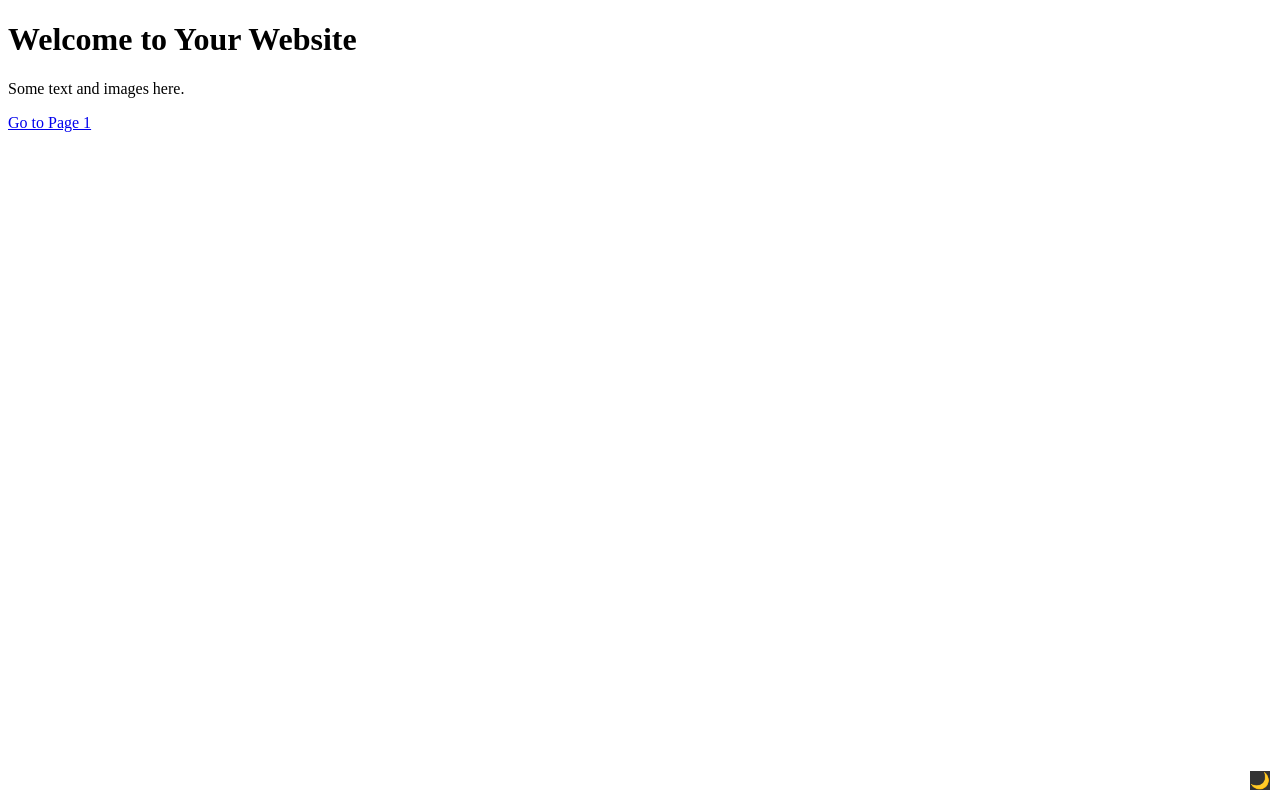
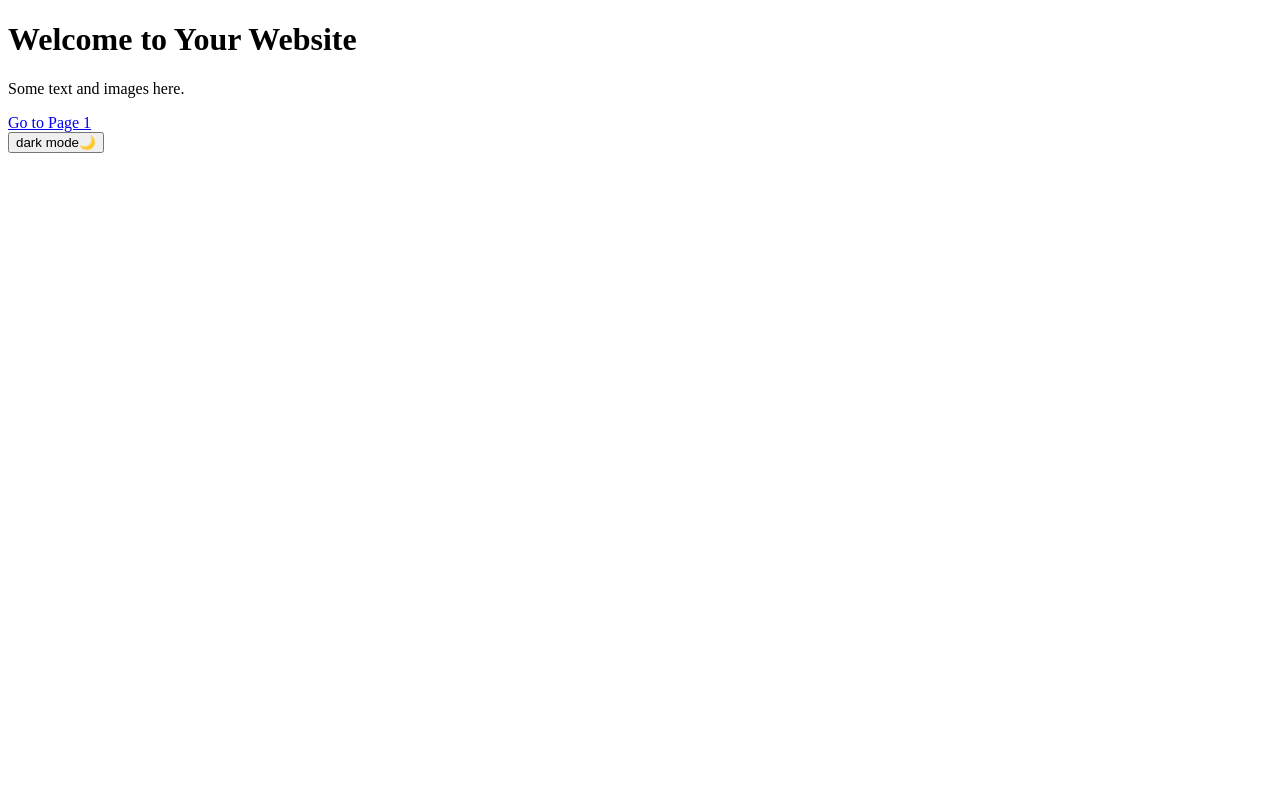
Before and after one commit to Acunningham18/CS355, a plain HTML site: page index.html in a window 1280 px wide. Drawn offline with Linux system fonts and the light colour scheme.

Commit message:
added div to pages

```diff
--- a/index.html
+++ b/index.html
@@ -12,7 +12,9 @@
     <a href="page1.html">Go to Page 1</a>
     <script defer src="script.js"></script>
 
-    <div id="darkModeToggle" onclick="toggleDarkMode()">🌙</div>
+    <div class="bottom-right">
+        <button id="'darkBtn"> dark mode🌙</button>
+    </div>
 
 </body>
 </html>
--- a/script.js
+++ b/script.js
@@ -1,4 +1,6 @@
 // Apply dark mode on page load if saved in localStorage
+
+const $ = document.querySelector.bind(document);
 
 $('#darkBtn').addEventListener('click',toggleDark)
 
```
Also changed, not shown: page1.html (+1 -1 lines), page2.html (+3 -1 lines).
